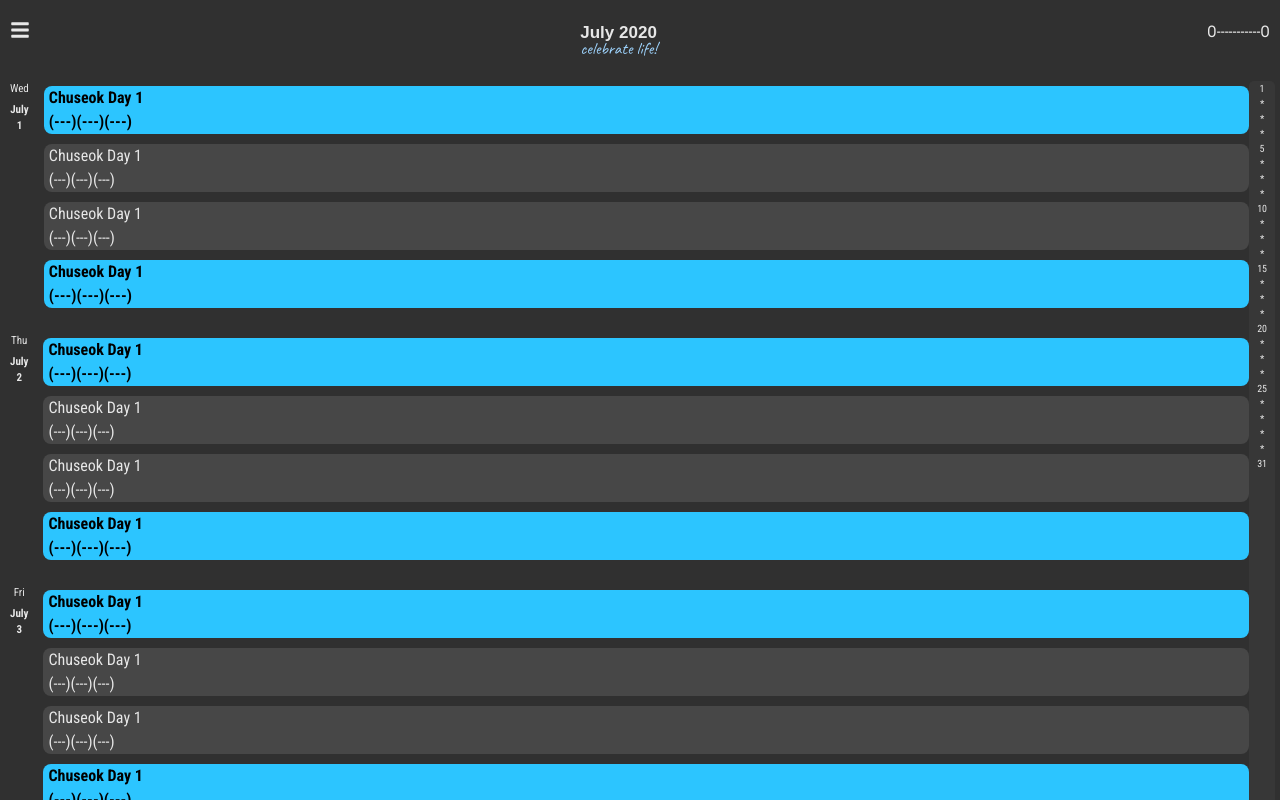
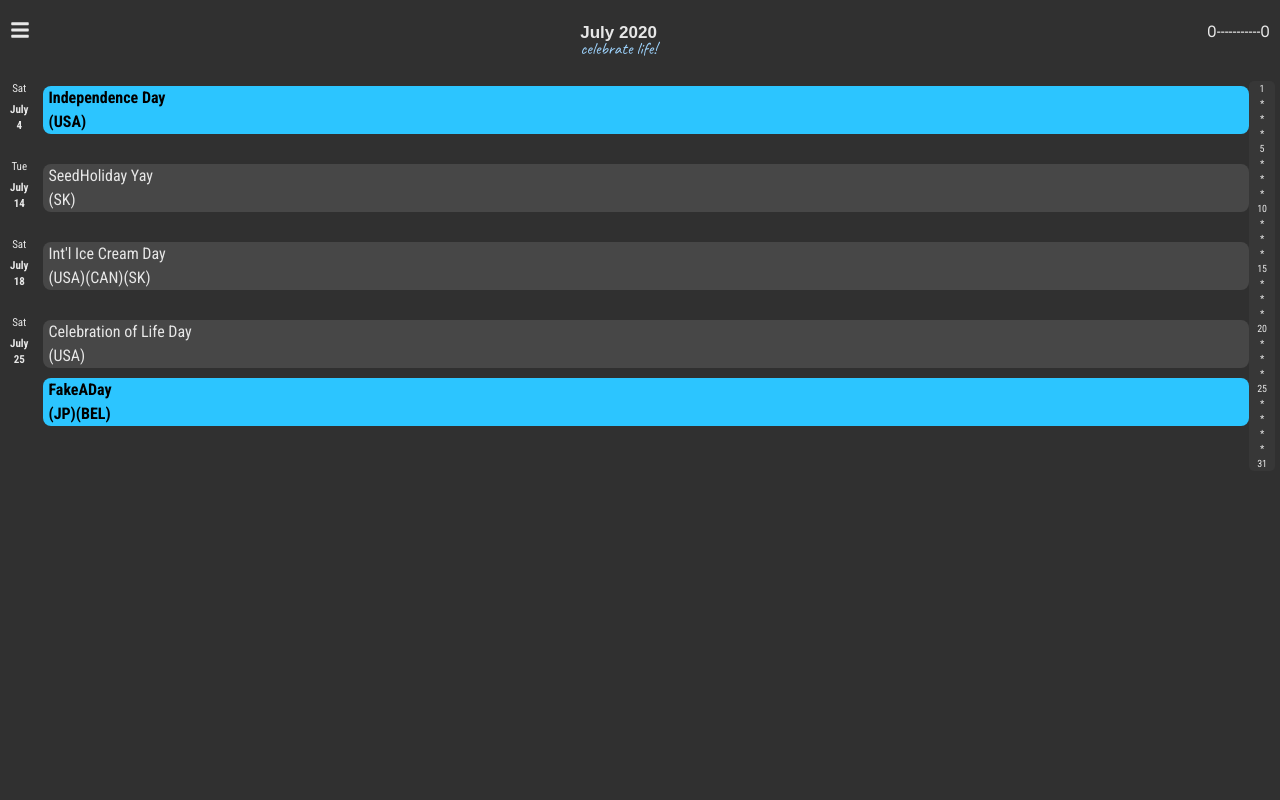
Before and after one commit to ldail/Celebrate-Life-Holiday-Calendar---Front-end, a React (Create React App) app: page / in a window 1280 px wide. Both pictures are taken after a click on the button 1188 px from the left and 174 px from the top of the page. Shown: the top 800 px of the page. Built offline with nearby package versions, Linux system fonts and the light colour scheme; a web font is replaced by a local one.

Commit message:
day view rendering days dynamically

```diff
--- a/src/assets/constants.js
+++ b/src/assets/constants.js
@@ -52,7 +52,7 @@ export const FAKE__EVENTS = {
   7: {
     name: 'FakeADay',
     month: 7,
-    day: 12,
+    day: 25,
     countries: ['JP', 'BEL'],
     major: true
   },
@@ -72,9 +72,21 @@ export const FAKE__EVENTS = {
 
 export const FAKE__EVENT_DATES = {
     2020: {
-      JAN: [3],
-      JUL: [4,5,6,7,8],
-      AUG: [9],
-      DEC: [1, 2]
+      JAN: {
+        1: [3]
+      },
+      JUL: {
+        4: [4],
+        14: [8],
+        18: [5],
+        25: [6, 7]
+      },
+      AUG: {
+        3: [9]
+      },
+      DEC: {
+        25: [1],
+        31: [2]
+      }
     }
 }
--- a/src/views/DayView/DayView.css
+++ b/src/views/DayView/DayView.css
@@ -13,7 +13,6 @@
 
 .DayView .eventDay {
   display: flex;
-  flex: 1;
   margin-bottom: 20px;
 }
 
@@ -54,6 +53,7 @@
   padding-left: 5px;
   margin: 5px 0px;
   margin-right: 50px;
+  height: 60px;
 }
 
 .calendarEventCountryFlagList {
--- a/src/views/DayView/DayView.js
+++ b/src/views/DayView/DayView.js
@@ -1,29 +1,60 @@
 import React, { useState, useEffect } from 'react';
 import './DayView.css';
 import moment from 'moment';
+import { FAKE__EVENT_DATES, FAKE__EVENTS } from '../../assets/constants';
 
 const DayView = ({selectedMonth, selectedYear, initialDay}) => {
   const [viewingDay, setViewingDay] = useState(1);
+  const [currentMonthEvents, setCurrentMonthEvents] = useState({});
 
   useEffect(() => {
     setViewingDay(parseInt(initialDay));
   }, []);
 
+  useEffect(() => {
+    const currentYearEvents = FAKE__EVENT_DATES[selectedYear] || {};
+    const correctedMonth = moment(selectedMonth, 'MMMM').format('MMM').toUpperCase();
+    const currentMonthEventsFound = currentYearEvents[correctedMonth] || {};
+    setCurrentMonthEvents(currentMonthEventsFound);
+  }, [selectedMonth, selectedYear])
+
 
   const findDayOfWeek = (day) => {
     const dateString = `${selectedYear}-${selectedMonth}-${day}`;
-    const momentDay = moment(dateString, 'YYYY-MMMM-D');
-    const momentDay2 = momentDay.format('ddd')
-    console.log(dateString);
-    console.log(momentDay);
-    console.log(momentDay2);
-    return momentDay2;
+    const dayOfWeek = moment(dateString, 'YYYY-MMMM-D').format('ddd');
+    return dayOfWeek;
+  }
+
+  const findEventsForDay = (day) => {
+    const currentDayEvents = currentMonthEvents[day] || [];
+    return currentDayEvents;
+  }
+
+  const createEventsForDay = (day) => {
+    const currentDayEvents = findEventsForDay(day);
+    console.log(currentDayEvents);
+    const viewEventData = [];
+    for (let i = 0; i < currentDayEvents.length; i++) {
+      const currentEventId = currentDayEvents[i];
+      const {name, countries, major} = FAKE__EVENTS[currentEventId];
+      viewEventData.push(
+        <li className={`calendarEventItem ${major ? 'majorHoliday' : ''}`}>
+                <span>{name}</span>
+                <ul className="calendarEventCountryFlagList">
+                  {countries.map(country => <li className="calendarEventCountryFlagItem">{`(${country})`}</li>)}
+                </ul>
+              </li>
+      );
+    }
+  return viewEventData;
   }
 
   const createDays = () => {
     const daysInMonth = moment(`${selectedYear}-${selectedMonth}`, 'YYYY-MM').daysInMonth();
     const daysToDisplay = [];
     for (let i = 0; i < daysInMonth; i++) {
+      const eventsForDay = findEventsForDay(i + 1);
+      if (eventsForDay.length > 0) {
       daysToDisplay.push(
          <li className="eventDay">
           <div className="date">
@@ -34,41 +65,11 @@ const DayView = ({selectedMonth, selectedYear, initialDay}) => {
             </span>
           </div>
             <ul className="calendarEventList">
-              <li className="calendarEventItem majorHoliday">
-                <span>Chuseok Day 1</span>
-                <ul className="calendarEventCountryFlagList">
-                  <li className="calendarEventCountryFlagItem">{`(---)`}</li>
-                  <li className="calendarEventCountryFlagItem">{`(---)`}</li>
-                  <li className="calendarEventCountryFlagItem">{`(---)`}</li>
-                </ul>
-              </li>
-              <li className="calendarEventItem">
-                <span>Chuseok Day 1</span>
-                <ul className="calendarEventCountryFlagList">
-                  <li className="calendarEventCountryFlagItem">{`(---)`}</li>
-                  <li className="calendarEventCountryFlagItem">{`(---)`}</li>
-                  <li className="calendarEventCountryFlagItem">{`(---)`}</li>
-                </ul>
-              </li>
-              <li className="calendarEventItem">
-                <span>Chuseok Day 1</span>
-                <ul className="calendarEventCountryFlagList">
-                  <li className="calendarEventCountryFlagItem">{`(---)`}</li>
-                  <li className="calendarEventCountryFlagItem">{`(---)`}</li>
-                  <li className="calendarEventCountryFlagItem">{`(---)`}</li>
-                </ul>
-              </li>
-              <li className="calendarEventItem majorHoliday">
-                <span>Chuseok Day 1</span>
-                <ul className="calendarEventCountryFlagList">
-                  <li className="calendarEventCountryFlagItem">{`(---)`}</li>
-                  <li className="calendarEventCountryFlagItem">{`(---)`}</li>
-                  <li className="calendarEventCountryFlagItem">{`(---)`}</li>
-                </ul>
-              </li>
+            {createEventsForDay(i + 1)}
             </ul>
           </li>)
     }
+  }
     return daysToDisplay;
   }
 
```
